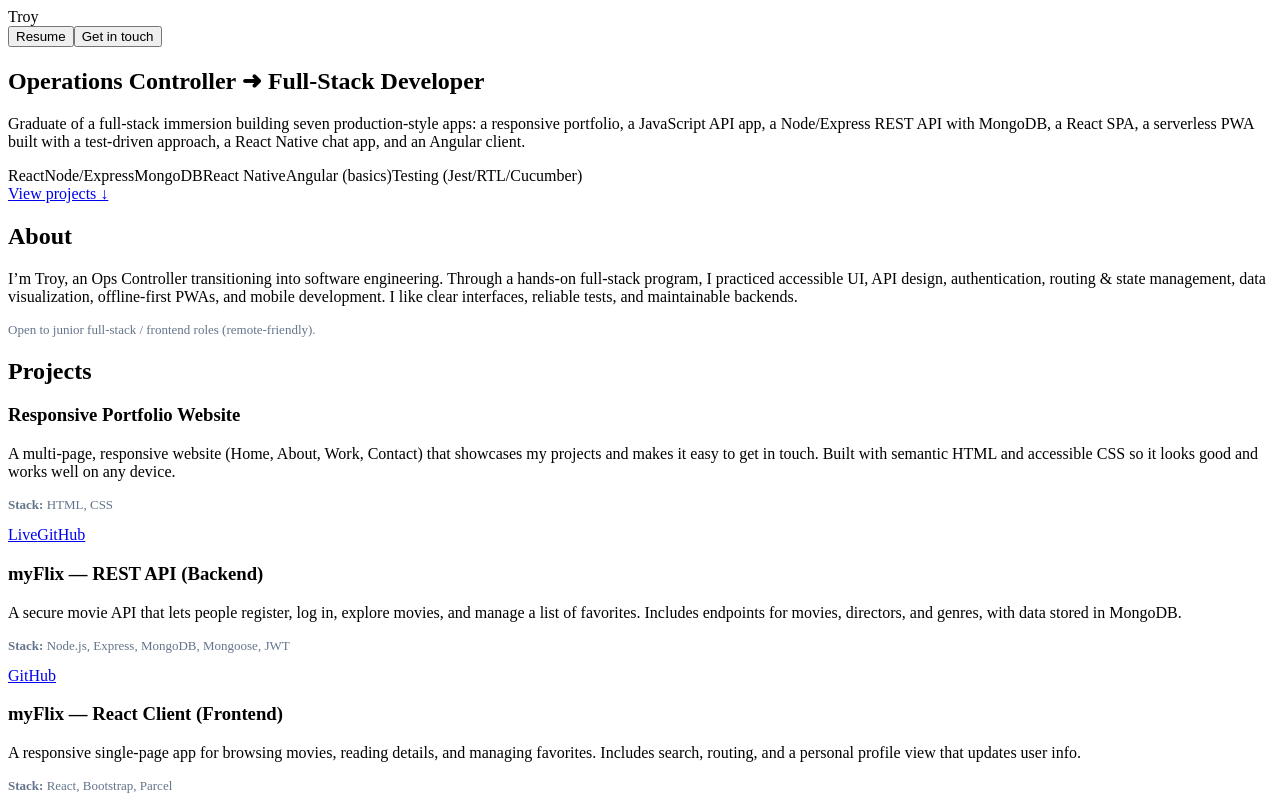
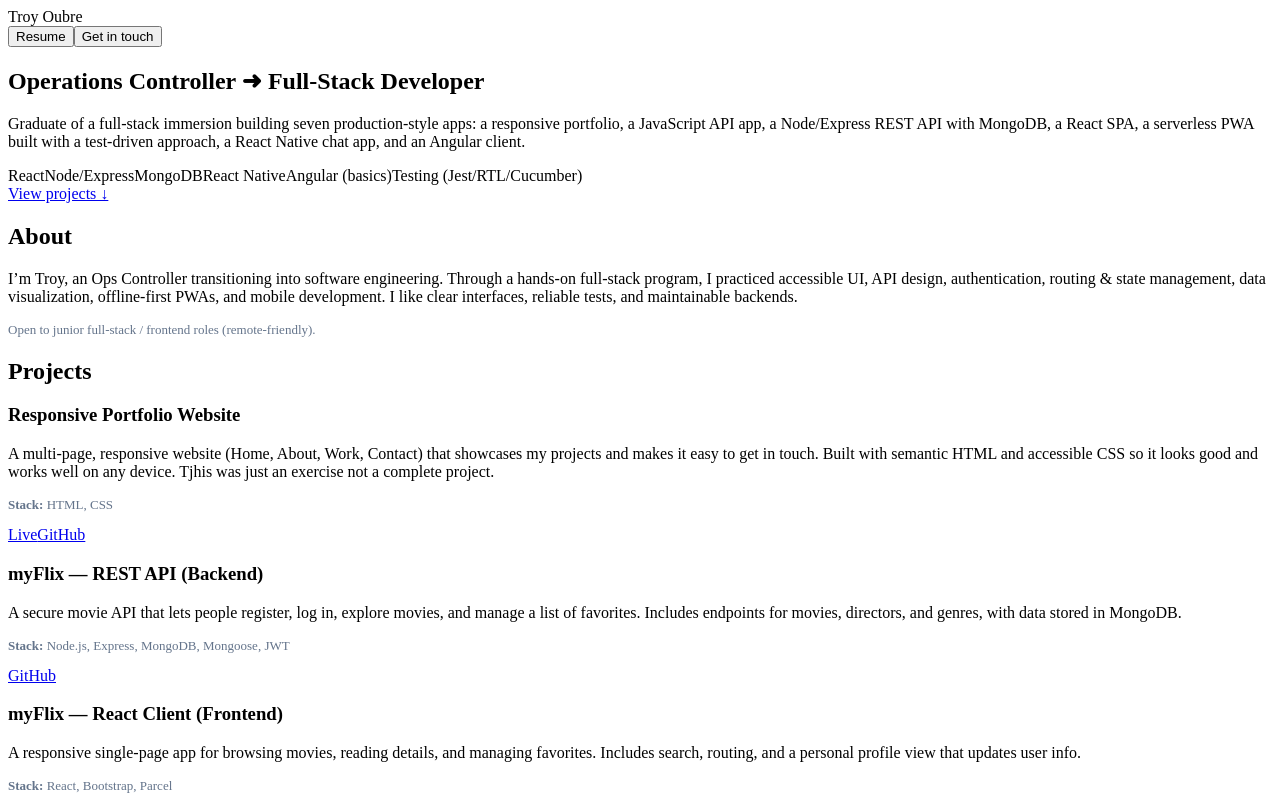
Before and after one commit to tmoubre/My_Portfolio, a React (Vite) app: page / in a window 1280 px wide. Shown: the top 800 px of the page. Built offline with nearby package versions, Linux system fonts and the light colour scheme; the HTML template or start-up script is replaced by a standard one.

Commit message:
Updated Name

```diff
--- a/src/App.jsx
+++ b/src/App.jsx
@@ -90,7 +90,7 @@ export default function App() {
       {/* Header */}
       <header className="nav">
         <div className="container">
-          <div className="brand">Troy</div>
+          <div className="brand">Troy Oubre</div>
           <nav>
             {/* All nav items share the same style */}
             <button type="button" className="modal-secondary btn-sm" onClick={openResumeModal}>
--- a/src/data/projects.js
+++ b/src/data/projects.js
@@ -3,7 +3,7 @@ const projects = [
   {
     title: "Responsive Portfolio Website",
     description:
-      "A multi‑page, responsive website (Home, About, Work, Contact) that showcases my projects and makes it easy to get in touch. Built with semantic HTML and accessible CSS so it looks good and works well on any device.",
+      "A multi‑page, responsive website (Home, About, Work, Contact) that showcases my projects and makes it easy to get in touch. Built with semantic HTML and accessible CSS so it looks good and works well on any device. Tjhis was just an exercise not a complete project.",
     stack: ["HTML", "CSS"],
     links: {
       live: "https://tmoubre.github.io/Porfolio-WebSite/",
```
